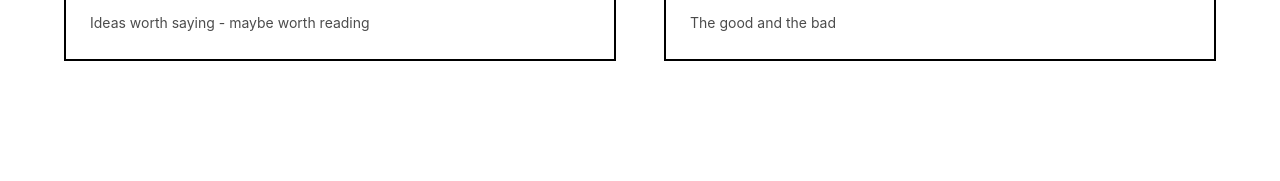
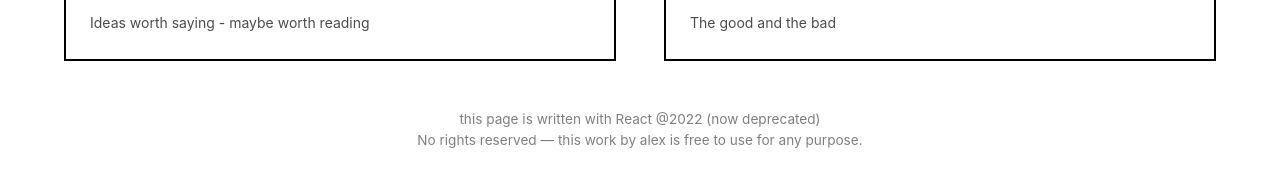
Before and after one commit to Pre-Oracles/Pre-Oracles.github.io, a React (Create React App) app in the folder main-section/: page / in a window 1280 px wide. Shown: the part 1043-1224 px from the top of the page. Before the commit the page ends 1136 px from the top, so only its background shows below. Built offline with nearby package versions, Linux system fonts and the light colour scheme.

Commit message:
footer added

```diff
--- a/main-section/src/components/MainPage.jsx
+++ b/main-section/src/components/MainPage.jsx
@@ -33,6 +33,11 @@ const MainPage = ({ sampleData, setCurrentPage }) => (
         ))}
       </div>
     </div>
+    <div class ="footer">
+      this page is written with React @2022 (now deprecated)
+      <br></br>
+      No rights reserved — this work by alex is free to use for any purpose.
+    </div>
   </div>
 );
 
--- a/main-section/src/data/personalInfo.js
+++ b/main-section/src/data/personalInfo.js
@@ -72,7 +72,7 @@ export const sampleData = {
       {
         name: "This very website",
         tech: "html, css, js, React",
-        description: "where people can learn more about me",
+        description: "written from the very scratch, where people can learn more about me",
         image:"/resources/this_website.png",
         images: [
           "/resources/this_website.png",
--- a/main-section/src/styles/global.css
+++ b/main-section/src/styles/global.css
@@ -47,6 +47,13 @@ body {
 .title-sub {
   font-size: 0.85rem;
   padding-bottom: 3rem;
+  text-align: center;
+}
+
+.footer {
+  font-size: 0.85rem;
+  opacity: 50%;
+  padding-top: 3rem;
   text-align: center;
 }
 
```
